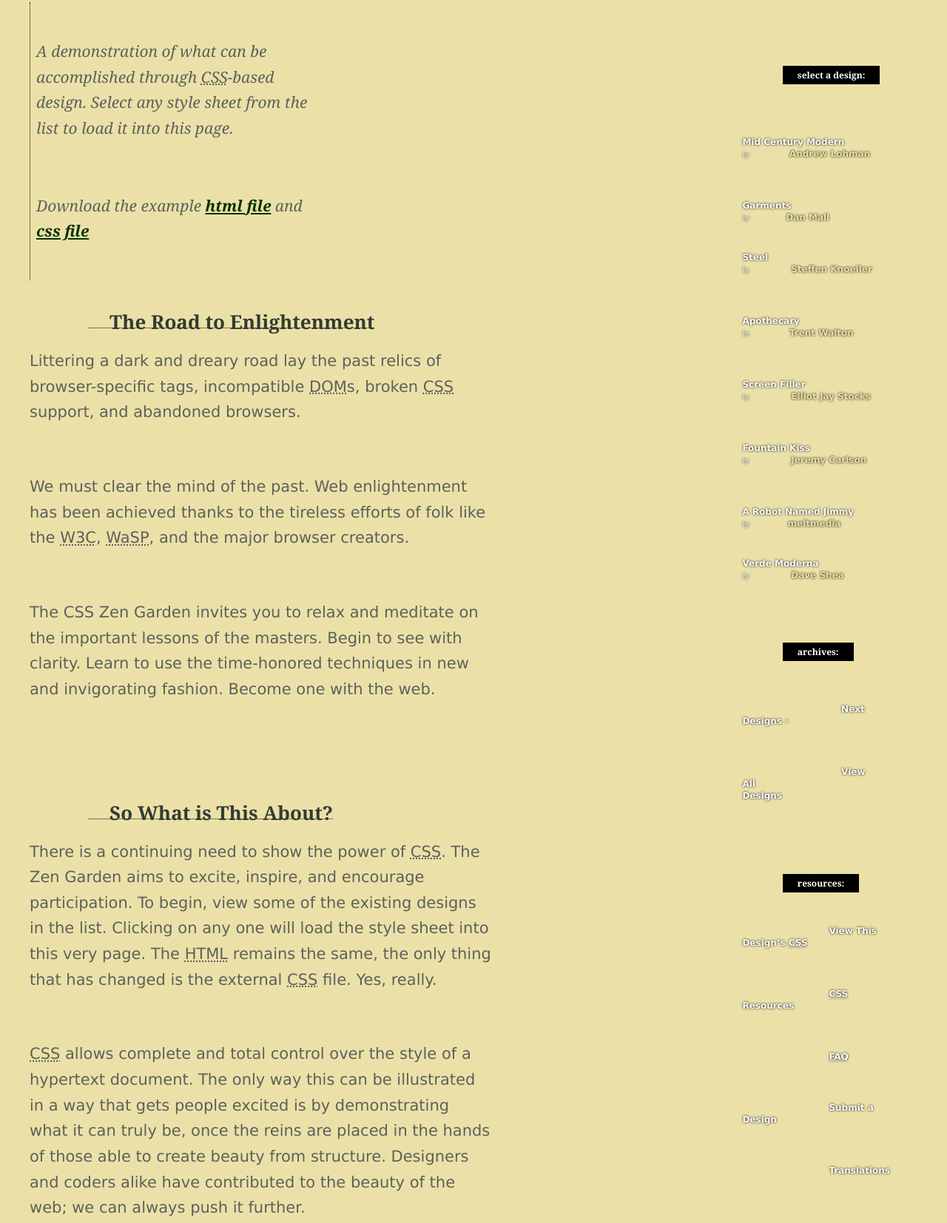
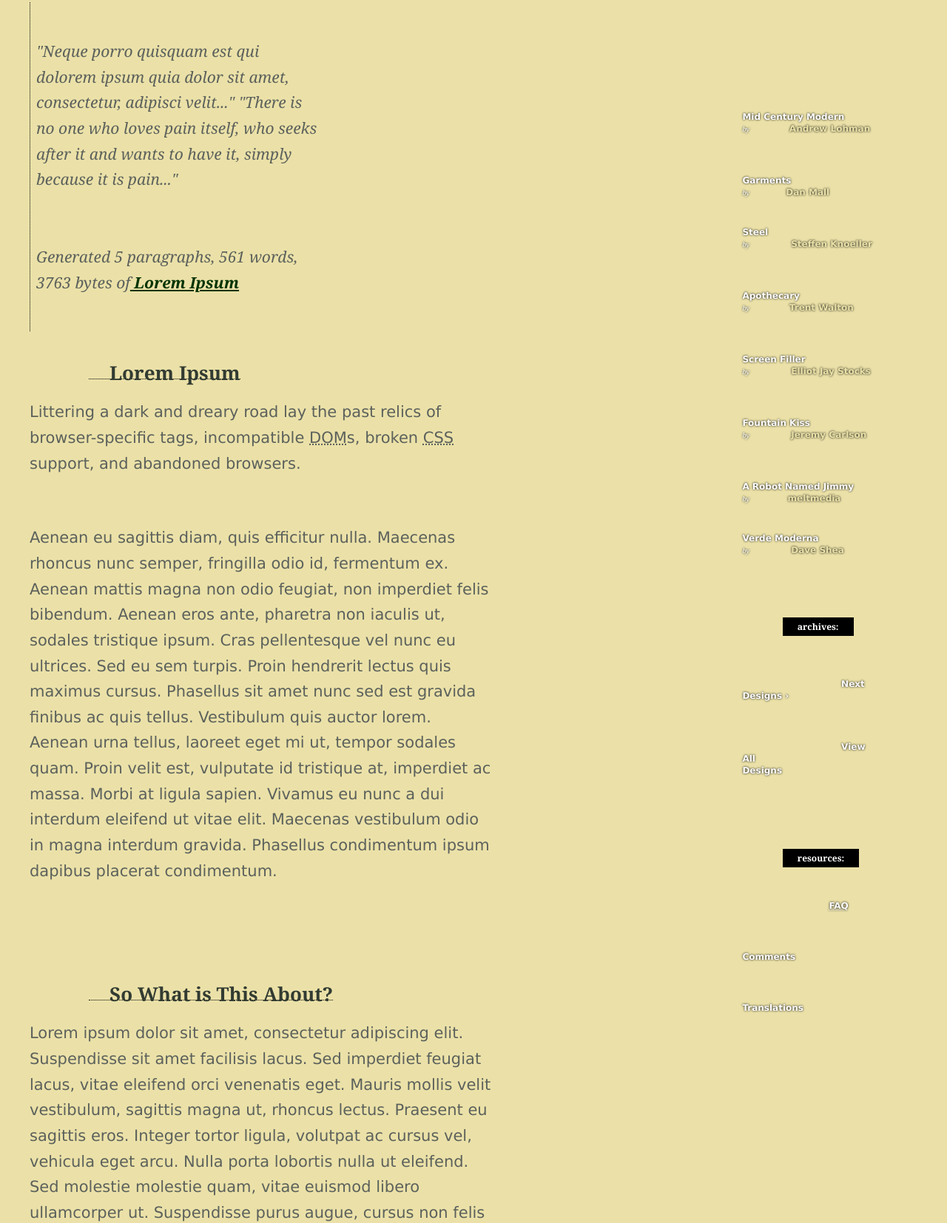
Before and after one commit to mirelarusso/Learning-3, a plain HTML site: page index.html in a window 1280 px wide. Shown: the part 231-1885 px from the top of the page at 74% size. Drawn offline with Linux system fonts and the light colour scheme.

Commit message:
Update index.html

```diff
--- a/index.html
+++ b/index.html
@@ -2,7 +2,7 @@
 <html lang="en">
 <head>
        <meta charset="utf-8">
-       <title>CSS Zen Garden: The Beauty of CSS Design</title>
+       <title>Learning 3</title>
 
       <link rel="stylesheet" media="screen" href="style.css">
       <link rel="alternate" type="application/rss+xml" title="RSS" href="http://www.csszengarden.com/zengarden.xml">
@@ -13,40 +13,8 @@
     <meta name="robots" content="all">
 
 
-    <!--[if lt IE 9]>
-    <script src="script/html5shiv.js"></script>
-    <![endif]-->
 </head>
 
-<!--
-
-
-
-    View source is a feature, not a bug. Thanks for your curiosity and
-    interest in participating!
-
-    Here are the submission guidelines for the new and improved csszengarden.com:
-
-    - CSS3? Of course! Prefix for ALL browsers where necessary.
-    - go responsive; test your layout at multiple screen sizes.
-    - your browser testing baseline: IE9+, recent Chrome/Firefox/Safari, and iOS/Android
-    - Graceful degradation is acceptable, and in fact highly encouraged.
-    - use classes for styling. Don't use ids.
-    - web fonts are cool, just make sure you have a license to share the files. Hosted
-      services that are applied via the CSS file (ie. Google Fonts) will work fine, but
-      most that require custom HTML won't. TypeKit is supported, see the readme on this
-      page for usage instructions: https://github.com/mezzoblue/csszengarden.com/
-
-    And a few tips on building your CSS file:
-
-    - use :first-child, :last-child and :nth-child to get at non-classed elements
-    - use ::before and ::after to create pseudo-elements for extra styling
-    - use multiple background images to apply as many as you need to any element
-    - use the Kellum Method for image replacement, if still needed. http://goo.gl/GXxdI
-    - don't rely on the extra divs at the bottom. Use ::before and ::after instead.
-
-
--->
 
 <body id="css-zen-garden">
 <div class="page-wrapper">
@@ -58,22 +26,22 @@
         </header>
 
         <div class="summary" id="zen-summary" role="article">
-            <p>A demonstration of what can be accomplished through <abbr title="Cascading Style Sheets">CSS</abbr>-based design. Select any style sheet from the list to load it into this page.</p>
-            <p>Download the example <a href="/examples/index" title="This page's source HTML code, not to be modified.">html file</a> and <a href="/examples/style.css" title="This page's sample CSS, the file you may modify.">css file</a></p>
+            <p>"Neque porro quisquam est qui dolorem ipsum quia dolor sit amet, consectetur, adipisci velit..."
+    "There is no one who loves pain itself, who seeks after it and wants to have it, simply because it is pain..."</p>
+            <p>Generated 5 paragraphs, 561 words, 3763 bytes of<a href="/examples/style.css" title="This page's sample CSS, the file you may modify."> Lorem Ipsum</a></p>
         </div>
 
         <div class="preamble" id="zen-preamble" role="article">
-            <h3>The Road to Enlightenment</h3>
+            <h3>Lorem Ipsum</h3>
             <p>Littering a dark and dreary road lay the past relics of browser-specific tags, incompatible <abbr title="Document Object Model">DOM</abbr>s, broken <abbr title="Cascading Style Sheets">CSS</abbr> support, and abandoned browsers.</p>
-            <p>We must clear the mind of the past. Web enlightenment has been achieved thanks to the tireless efforts of folk like the <abbr title="World Wide Web Consortium">W3C</abbr>, <abbr title="Web Standards Project">WaSP</abbr>, and the major browser creators.</p>
-            <p>The CSS Zen Garden invites you to relax and meditate on the important lessons of the masters. Begin to see with clarity. Learn to use the time-honored techniques in new and invigorating fashion. Become one with the web.</p>
+            <p>Aenean eu sagittis diam, quis efficitur nulla. Maecenas rhoncus nunc semper, fringilla odio id, fermentum ex. Aenean mattis magna non odio feugiat, non imperdiet felis bibendum. Aenean eros ante, pharetra non iaculis ut, sodales tristique ipsum. Cras pellentesque vel nunc eu ultrices. Sed eu sem turpis. Proin hendrerit lectus quis maximus cursus. Phasellus sit amet nunc sed est gravida finibus ac quis tellus. Vestibulum quis auctor lorem. Aenean urna tellus, laoreet eget mi ut, tempor sodales quam. Proin velit est, vulputate id tristique at, imperdiet ac massa. Morbi at ligula sapien. Vivamus eu nunc a dui interdum eleifend ut vitae elit. Maecenas vestibulum odio in magna interdum gravida. Phasellus condimentum ipsum dapibus placerat condimentum.</p>
         </div>
     </section>
 
     <div class="main supporting" id="zen-supporting" role="main">
         <div class="explanation" id="zen-explanation" role="article">
             <h3>So What is This About?</h3>
-            <p>There is a continuing need to show the power of <abbr title="Cascading Style Sheets">CSS</abbr>. The Zen Garden aims to excite, inspire, and encourage participation. To begin, view some of the existing designs in the list. Clicking on any one will load the style sheet into this very page. The <abbr title="HyperText Markup Language">HTML</abbr> remains the same, the only thing that has changed is the external <abbr title="Cascading Style Sheets">CSS</abbr> file. Yes, really.</p>
+            <p>Lorem ipsum dolor sit amet, consectetur adipiscing elit. Suspendisse sit amet facilisis lacus. Sed imperdiet feugiat lacus, vitae eleifend orci venenatis eget. Mauris mollis velit vestibulum, sagittis magna ut, rhoncus lectus. Praesent eu sagittis eros. Integer tortor ligula, volutpat ac cursus vel, vehicula eget arcu. Nulla porta lobortis nulla ut eleifend. Sed molestie molestie quam, vitae euismod libero ullamcorper ut. Suspendisse purus augue, cursus non felis quis, fermentum interdum eros. Ut volutpat odio a elementum cursus. Suspendisse ac ligula nec dolor ultrices semper. Integer rutrum mauris ex, ut vestibulum velit finibus sit amet.</p>
             <p><abbr title="Cascading Style Sheets">CSS</abbr> allows complete and total control over the style of a hypertext document. The only way this can be illustrated in a way that gets people excited is by demonstrating what it can truly be, once the reins are placed in the hands of those able to create beauty from structure. Designers and coders alike have contributed to the beauty of the web; we can always push it further.</p>
         </div>
 
@@ -113,7 +81,7 @@
         <div class="wrapper">
 
             <div class="design-selection" id="design-selection">
-                <h3 class="select">Select a Design:</h3>
+
                 <nav role="navigation">
                     <ul>
                     <li>
@@ -156,41 +124,24 @@
             <div class="zen-resources" id="zen-resources">
                 <h3 class="resources">Resources:</h3>
                 <ul>
-                    <li class="view-css">
-                        <a href="/132/132.css" title="View the source CSS file of the currently-viewed design.">
-                            View This Design’s <abbr title="Cascading Style Sheets">CSS</abbr>                      </a>
-                    </li>
-                    <li class="css-resources">
-                        <a href="http://www.mezzoblue.com/zengarden/resources/" title="Links to great sites with information on using CSS.">
-                            <abbr title="Cascading Style Sheets">CSS</abbr> Resources                       </a>
-                    </li>
+
                     <li class="zen-faq">
                         <a href="http://www.mezzoblue.com/zengarden/faq/" title="A list of Frequently Asked Questions about the Zen Garden.">
-                            <abbr title="Frequently Asked Questions">FAQ</abbr>                     </a>
+                            <abbr title="Frequently Asked Questions">FAQ</abbr></a>
                     </li>
                     <li class="zen-submit">
-                        <a href="http://www.mezzoblue.com/zengarden/submit/" title="Send in your own CSS file.">
-                            Submit a Design                     </a>
+                        <a href="http://www.mezzoblue.com/zengarden/submit/" title="Send in your own CSS file.">Comments</a>
                     </li>
                     <li class="zen-translations">
-                        <a href="http://www.mezzoblue.com/zengarden/translations/" title="View translated versions of this page.">
-                            Translations                        </a>
+                        <a href="http://www.mezzoblue.com/zengarden/translations/" title="View translated versions of this page.">Translations</a>
                     </li>
                 </ul>
             </div>
         </div>
     </aside>
 
-
 </div>
 
-<!--
-
-    These superfluous divs/spans were originally provided as catch-alls to add extra imagery.
-    These days we have full ::before and ::after support, favour using those instead.
-    These only remain for historical design compatibility. They might go away one day.
-
--->
 <div class="extra1" role="presentation"></div><div class="extra2" role="presentation"></div><div class="extra3" role="presentation"></div>
 <div class="extra4" role="presentation"></div><div class="extra5" role="presentation"></div><div class="extra6" role="presentation"></div>
 </body>
```
